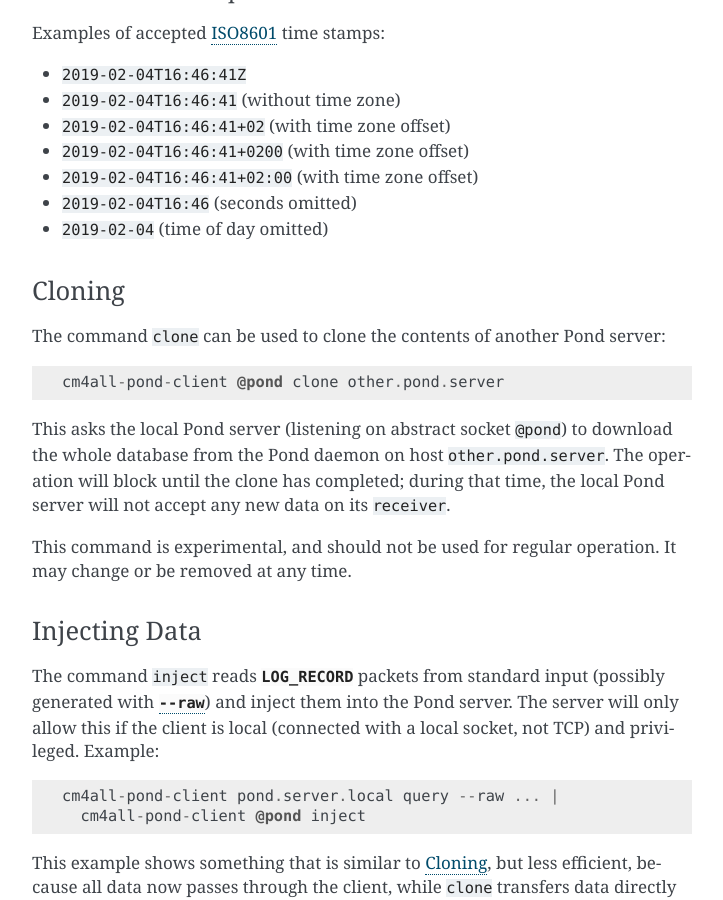
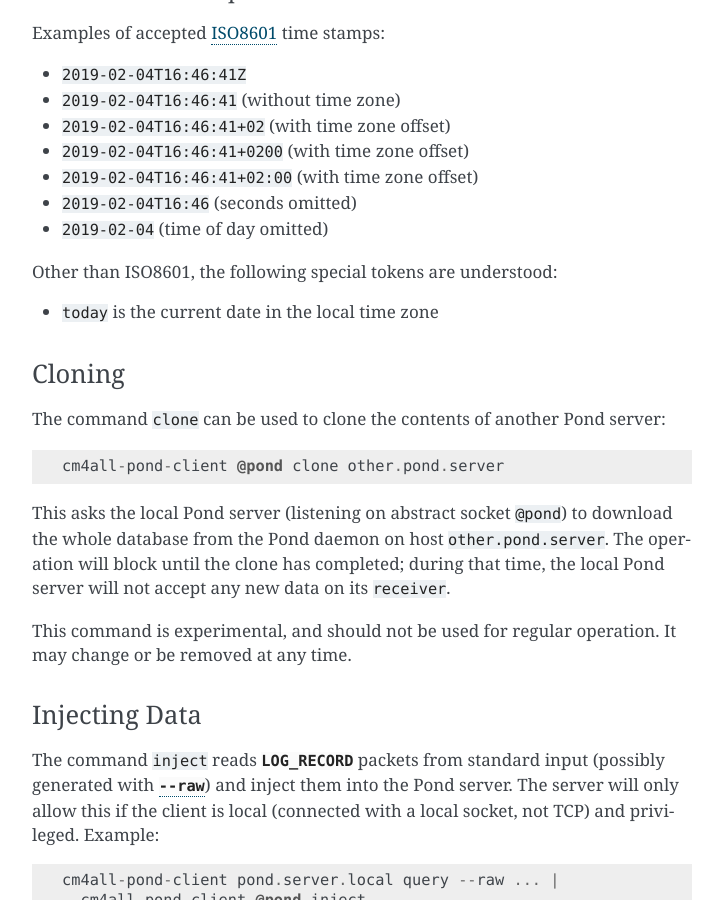
Before and after one commit to CM4all/pond, a Sphinx documentation site: the page built from doc/index.rst, in a window 1280 px wide and 900 px high, scrolled down 2727 px. Shown: the whole window, without its empty margins (388-1111 px from the left). Built offline with Sphinx 7.4.7, drawn with Linux system fonts in a browser that asks for light colours.

Commit message:
time/Parser: add keyword "today"

```diff
--- a/doc/index.rst
+++ b/doc/index.rst
@@ -149,6 +149,10 @@
 - :samp:`2019-02-04T16:46` (seconds omitted)
 - :samp:`2019-02-04` (time of day omitted)
 
+Other than ISO8601, the following special tokens are understood:
+
+- :samp:`today` is the current date in the local time zone
+
 .. _clone:
 
 Cloning
```
Also changed, not shown: 1 other file.
